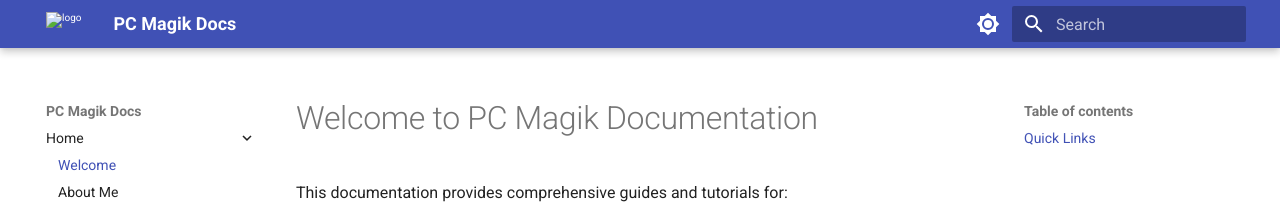
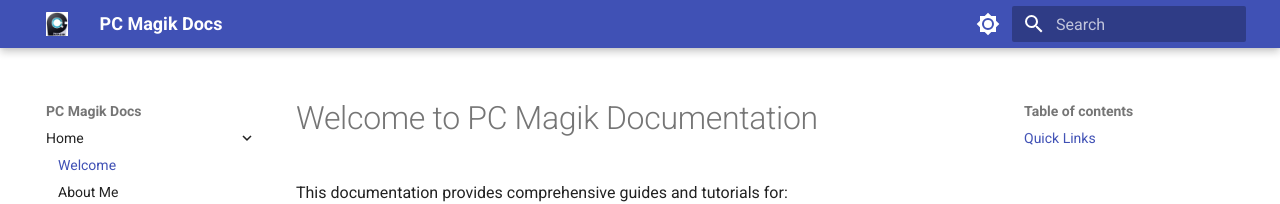
Before and after one commit to pcmagik/pcmagik.github.io, an MkDocs documentation site: the page built from docs/index.md, in a window 1280 px wide. Shown: the top 204 px of the page. Built offline with MkDocs 1.6.1 and Material for MkDocs 9.7.7, drawn with Linux system fonts in a browser that asks for light colours.

Commit message:
Update logo and favicon paths in mkdocs configuration
- Move logo and favicon PNG files directly into docs directory
- Update mkdocs.yml to reference new file locations
- Simplify image path configuration

```diff
--- a/mkdocs.yml
+++ b/mkdocs.yml
@@ -24,8 +24,8 @@
 #  - About: about.md
 theme:
   name: material
-  logo: ../images/logo.png
-  favicon: ../images/favicon.png
+  logo: logo.png
+  favicon: favicon.png
   features:
     - navigation.footer
     - content.code.copy
```
Also changed, not shown: docs/favicon.png (renamed from images/favicon.png), docs/logo.png (renamed from images/logo.png).
